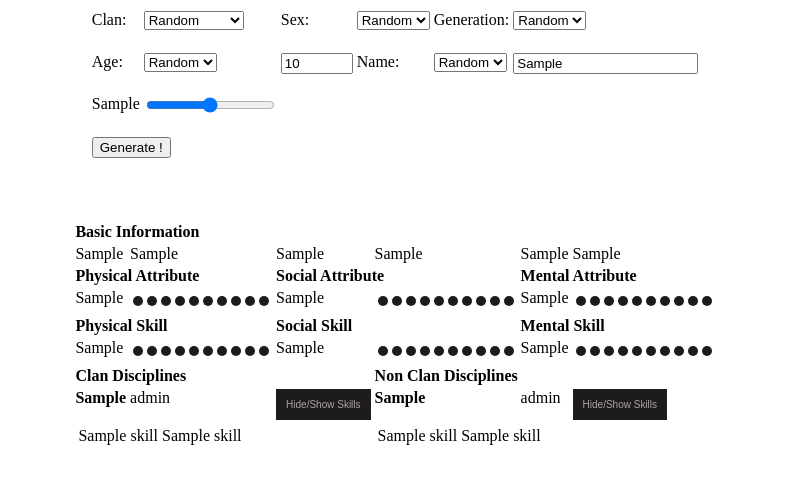
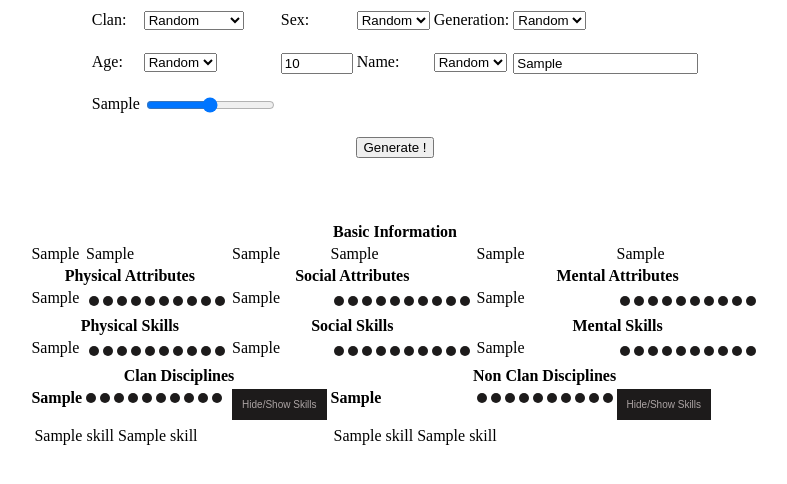
Before and after one commit to BodoBence/RandomVampireGenerator, a Flask app: template templates/generated_characters_designed.html in a window 1280 px wide. Shown: the top 484 px of the page, without its empty margins (245-1032 px from the left). Run offline with Flask 2, Linux system fonts and the light colour scheme; the template is opened without the code that fills it: most values are stand-ins (such as "Sample title", 1, 10 or a date in 2020).

Commit message:
discipline dots added

```diff
--- a/templates/generated_characters_designed.html
+++ b/templates/generated_characters_designed.html
@@ -3,9 +3,13 @@
     {% block generated_characters %}
         <table class="center">
             <style>
+                :root {
+                --black: rgb(29, 27, 27);
+                --grey: rgb(172, 164, 164);}
+
                 th {vertical-align: top;
                     font-weight: bold;
-                    text-align: left;}
+                    text-align: center;}
 
                 td {vertical-align: top;
                     font-weight: normal;
@@ -16,24 +20,26 @@
 
                 .dot_filled {height: 10px;
                              width: 10px;
-                             background-color: rgb(29, 27, 27);
+                             background-color: var(--black);
                              border-radius: 50%;
                              display: inline-block;}
 
                 .dot_unfilled {height: 10px;
                                width: 10px;
-                               background-color: rgb(172, 164, 164);
+                               background-color: var(--grey);
                                border-radius: 50%;
                                display: inline-block;}
 
-                .button {background-color: rgb(29, 27, 27);
+                .button {background-color: var(--black);
                          border: none;
-                         color: rgb(172, 164, 164);
+                         color: var(--grey);
                          padding: 10px 10px;
                          text-align: center;
                          text-decoration: none;
                          display: inline-block;
                          font-size: 10px;}
+
+                .discipline_name {text-align: left;}
             </style>
             <tr>
                 <th colspan="6"> Basic Information </th>
@@ -49,9 +55,9 @@
                 </tr>
             {% endfor %}
             <tr>
-                <th colspan="2"> Physical Attribute </th>
-                <th colspan="2"> Social Attribute </th>
-                <th colspan="2"> Mental Attribute </th>
+                <th colspan="2"> Physical Attributes </th>
+                <th colspan="2"> Social Attributes </th>
+                <th colspan="2"> Mental Attributes </th>
             </tr>
             {% for row in attributes %}
                 <tr>
@@ -92,9 +98,9 @@
                 </tr>
             {% endfor %}
             <tr>
-                <th colspan="2"> Physical Skill </th>
-                <th colspan="2"> Social Skill </th>
-                <th colspan="2"> Mental Skill </th>
+                <th colspan="2"> Physical Skills </th>
+                <th colspan="2"> Social Skills </th>
+                <th colspan="2"> Mental Skills </th>
             </tr>
             {% for row in skills %}
                 <tr>
@@ -140,8 +146,17 @@
             </tr>
             {% for row in disciplines %}
                 <tr>
-                    <th > {{ '' if row['col1'] == '' else row['col1'] }} </th>
-                    <td> {{ '' if row['col1'] == '' else row['col2']['Level'] }} </td>
+                    <th class="discipline_name"> {{ '' if row['col1'] == '' else row['col1'] }} </th>
+                    <td>
+                        {% if row['col1'] != '' %}
+                            {% for i in range(0, row['col2']['Level']) %}
+                                <span class="dot_filled"></span>
+                            {% endfor %}
+                            {% for i in range(0, max_level - row['col2']['Level']) %}
+                                <span class="dot_unfilled"></span>
+                            {% endfor %}
+                        {% endif %}
+                    </td>
                     <td>
                         {% if row['col1'] != '' %}
                             <button
@@ -152,8 +167,17 @@
                             </button>
                         {% endif %}
                     </td>
-                    <th > {{ '' if row['col3'] == '' else row['col3'] }} </th>
-                    <td> {{ '' if row['col3'] == '' else row['col4']['Level'] }} </td>
+                    <th class="discipline_name"> {{ '' if row['col3'] == '' else row['col3'] }} </th>
+                    <td>
+                        {% if row['col3'] != '' %}
+                            {% for i in range(0, row['col4']['Level']) %}
+                                <span class="dot_filled"></span>
+                            {% endfor %}
+                            {% for i in range(0, max_level - row['col4']['Level']) %}
+                                <span class="dot_unfilled"></span>
+                            {% endfor %}
+                        {% endif %}
+                    </td>
                     <td>
                         {% if row['col3'] != '' %}
                             <button
@@ -167,6 +191,7 @@
                 </tr>
                 <tr>
                     <td colspan="3">
+                        {% if row['col1'] != '' %}
                             <table class="discipline_skills" id={{ '' if row['col1'] == '' else row['col1'] }}>
                                 {% for skill in row['col2']['Skills'] %}
                                 <tr>
@@ -175,8 +200,10 @@
                                 </tr>
                                 {% endfor %}
                             </table>
+                        {% endif %}
                     </td>
                     <td colspan="3">
+                        {% if row['col3'] != '' %}
                             <table class="discipline_skills" id={{ '' if row['col3'] == '' else row['col3'] }}>
                                 {% for skill in row['col4']['Skills'] %}
                                     <tr>
@@ -185,6 +212,7 @@
                                     </tr>
                                 {% endfor %}
                             </table>
+                        {%  endif %}
                     </td>
                 </tr>
             {% endfor %}
@@ -193,6 +221,8 @@
             function toggle_visibility(button_id) {
                 var skill_tables = document.getElementsByClassName("discipline_skills");
                 var specific_disciplines_skills = skill_tables[button_id];
+                console.log(skill_tables);
+                console.log(specific_disciplines_skills);
                 // var specific_disciplines_skills = document.getElementById("Dominate");
                 if (specific_disciplines_skills.style.visibility === "collapse") {
                     specific_disciplines_skills.style.visibility = "visible";
```
Lines whose indentation alone changed are shown as unchanged.
